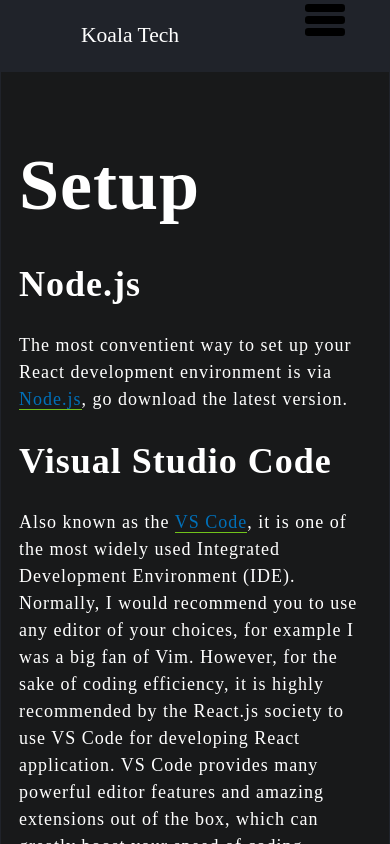
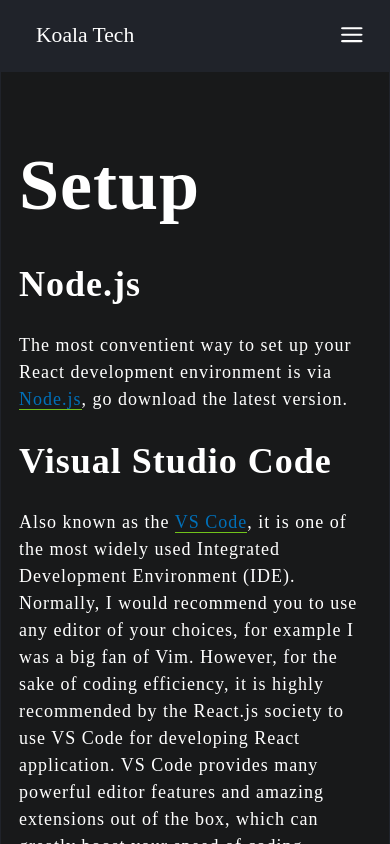
Before and after one commit to Koala-Tech-Sydney/koala-tech, a Next.js app: page /tutorials/react/setup in a window 390 px wide. Shown: the top 844 px of the page. Built offline with nearby package versions, Linux system fonts and the light colour scheme.

Commit message:
Fix navbar hamburger button styles

```diff
--- a/components/Structure/Header.module.scss
+++ b/components/Structure/Header.module.scss
@@ -1,6 +1,5 @@
 #header {
   display: flex;
-  justify-content: space-around;
   color: #ffffff;
   background-color: var(--color-tertiary);
   font-size: 1.2rem;
@@ -11,6 +10,14 @@
   position: sticky;
   top: 0;
   z-index: 1;
+}
+
+.headerExpandMode {
+  justify-content: space-around;
+}
+
+.headerCollapseMode {
+  justify-content: space-between;
 }
 
 .headerNavList {
@@ -47,3 +54,8 @@
 .dropDownContainer {
   display: none;
 }
+
+.hamburgerMenuBtn {
+  display: flex;
+  align-items: center;
+}
--- a/components/Structure/Header.tsx
+++ b/components/Structure/Header.tsx
@@ -8,10 +8,15 @@
 import ThemeToggleButton from "../Button/ThemeToggleButton";
 import DropDownNavItems from "./DropDownNavItems";
 import useWindowDimensions from "../../hooks/useWindowDimensions";
+import { Fragment } from "react";
 
 const Header = () => {
   const [width, _] = useWindowDimensions();
-  const shouldShowHamburgerMenu = !!width ? width < 1000 : false;
+  const isCollapseMode = !!width ? width < 1000 : false;
+
+  let headerClass = isCollapseMode
+    ? styles.headerCollapseMode
+    : styles.headerExpandMode;
 
   const tutorialDropDownItems = [
     { name: "React", path: "/tutorials/react" },
@@ -23,7 +28,7 @@
   ];
 
   return (
-    <header id={styles.header}>
+    <header id={styles.header} className={headerClass}>
       <ul className={styles.headerNavList}>
         <li className={styles.headerNavListItem}>
           <Link href="/">
@@ -31,8 +36,10 @@
           </Link>
         </li>
       </ul>
-      {!shouldShowHamburgerMenu && (
+
       <ul className={styles.headerNavList}>
+        {!isCollapseMode && (
+          <Fragment>
             <li className={styles.headerNavListItem}>
               <Link href="/">
                 <a className={styles.headerNavLink}>Home</a>
@@ -65,13 +72,16 @@
                 <ThemeToggleButton />
               </div>
             </li>
+          </Fragment>
+        )}
+        {isCollapseMode && (
+          <li
+            className={`${styles.headerNavListItem} ${styles.hamburgerMenuBtn}`}
+          >
+            <HamburgerMenu fill="#fff" height="1.2rem" width="1.2rem" />
+          </li>
+        )}
       </ul>
-      )}
-      {shouldShowHamburgerMenu && (
-        <span>
-          <HamburgerMenu style={{ color: "white" }} />
-        </span>
-      )}
     </header>
   );
 };
```
Also changed, not shown: public/images/buttons/hamburger-menu.svg. Lines whose indentation alone changed are shown as unchanged.
